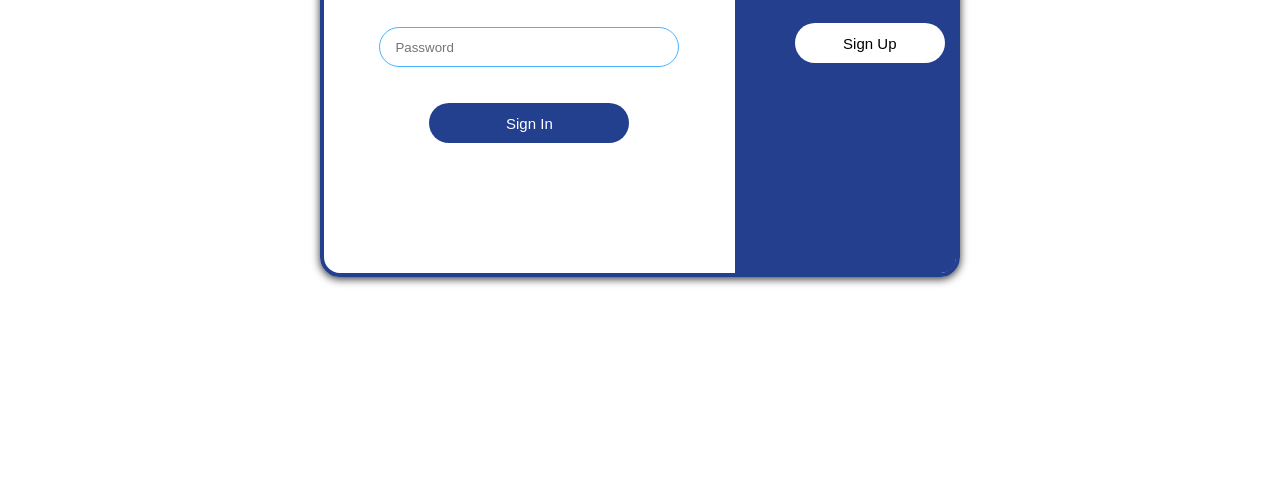
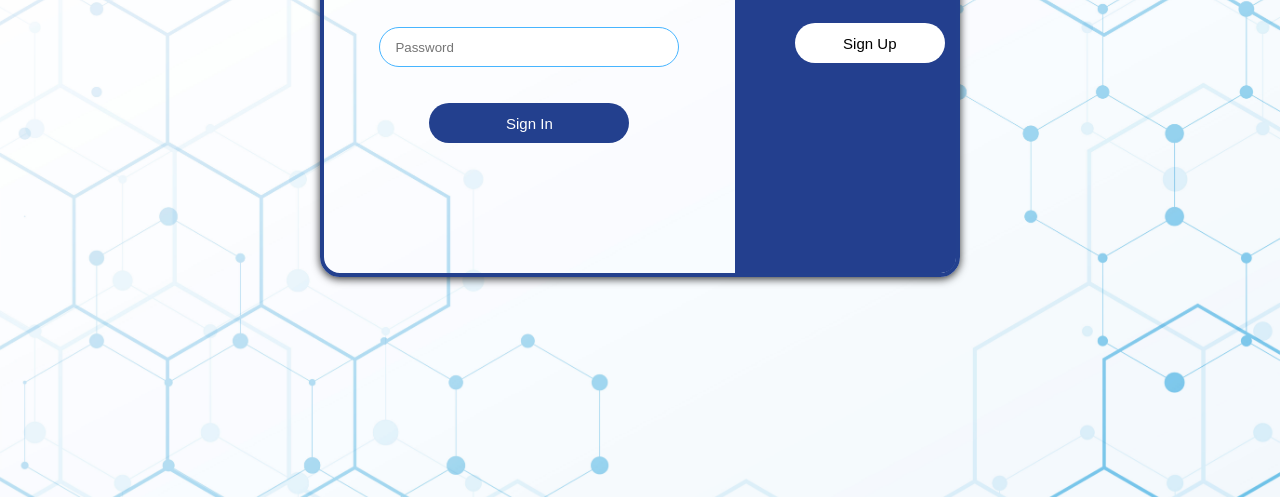
Before and after one commit to GianMiguel/PatientFormValidation, a plain HTML site: page index.html in a window 1280 px wide. Shown: the part 303-800 px from the top of the page. Drawn offline with Linux system fonts and the light colour scheme; the site is published under a folder, as on GitHub Pages, so addresses that start at the root find nothing.

Commit message:
try bg fix

```diff
--- a/css/index.css
+++ b/css/index.css
@@ -5,7 +5,8 @@
 body {
     margin: 0;
     font-family: helvetica;
-    background-image: url(/19366.jpg);
+    background-image: url(../19366.jpg);
+    background-repeat: no-repeat;
     background-size: cover;
 }
 
--- a/css/patientform.css
+++ b/css/patientform.css
@@ -5,7 +5,7 @@
 body {
     margin: 0;
     font-family: helvetica;
-    background-image: url(/19366.jpg);
+    background-image: url(../19366.jpg);
     background-repeat: no-repeat;
     background-size: cover;
 }
--- a/index.html
+++ b/index.html
@@ -31,6 +31,6 @@
         </div>
     </form>
 
-    <script src="/js/login.js"></script>
+    <script src="js/login.js"></script>
 </body>
 </html>
```
